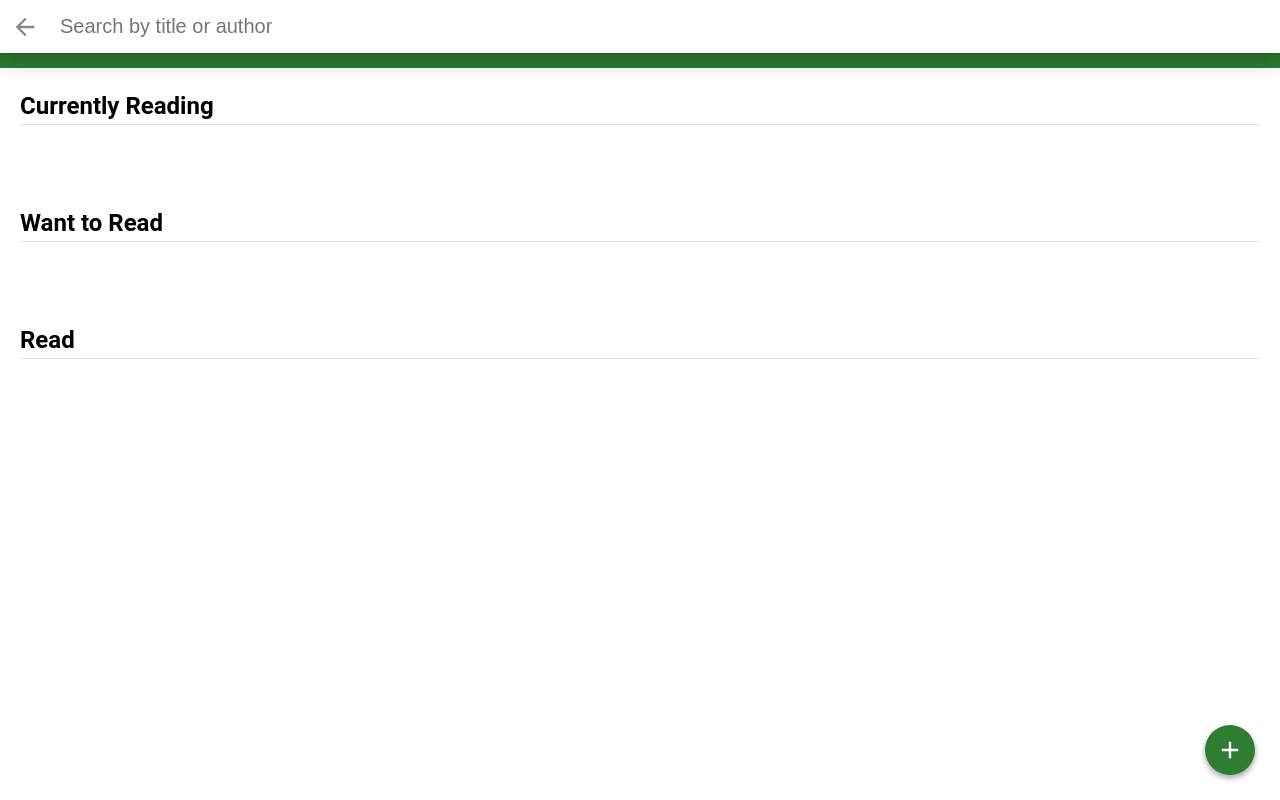
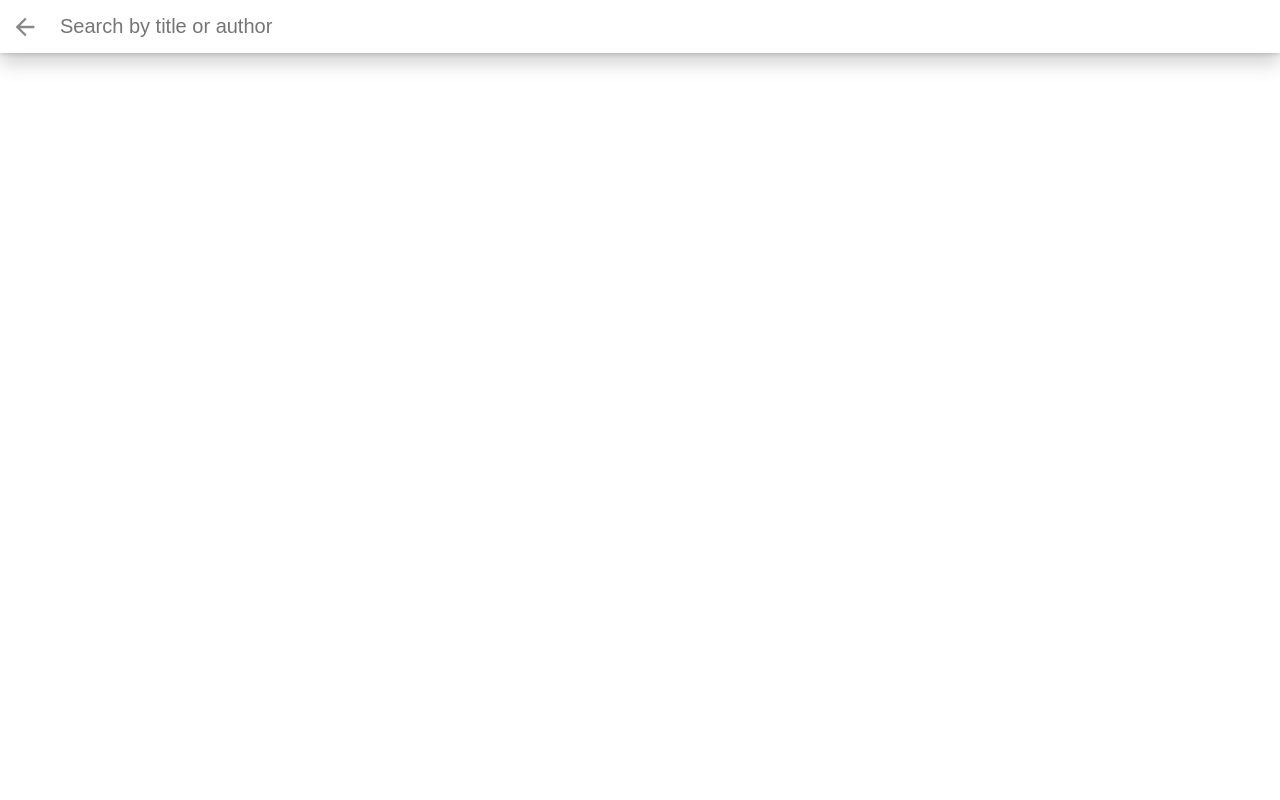
Before and after one commit to yarogallo/myReads, a React (Create React App) app: page /search in a window 1280 px wide. Built offline with nearby package versions, Linux system fonts and the light colour scheme.

Commit message:
Add React Router to keep track page url

```diff
--- a/src/App.js
+++ b/src/App.js
@@ -2,13 +2,20 @@ import React, { Component } from 'react';
 import './App.css';
 import MainPage from './MainPage';
 import SearchPage from './SearchPage';
+import {Route} from 'react-router-dom'
 
 class App extends Component {
     render() {
         return (
 		<div className="app">
-			 <MainPage />
-			<SearchPage />
+			<Route exact path='/' render={()=>(
+				<MainPage />
+			)}/>
+
+			 <Route path="/search" render={()=>(
+				 <SearchPage />
+			 )}/>
+
 		</div>
         );
     }
--- a/src/MainPage.js
+++ b/src/MainPage.js
@@ -1,5 +1,6 @@
 import React, { Component } from 'react';
 import Bookshelf from './Bookshelf';
+import {Link} from 'react-router-dom'
 
 class ListBooks extends Component {
 	constructor(){
@@ -31,7 +32,7 @@ class ListBooks extends Component {
 				</div>
 
 				<div className='open-search'>
-						<a>add book</a>
+						<Link to='/search'>add book</Link>
 				</div>
 			</div>
 		);
--- a/src/QueryInput.js
+++ b/src/QueryInput.js
@@ -1,11 +1,12 @@
 import React, {Component} from 'react';
+import {Link} from 'react-router-dom';
 
 class QueryInput extends Component {
 	render(){
 		const {query, onChangeQuery} = this.props;
 		return(
 			<div className="search-books-bar">
-				<a className="close-search">Close</a>
+				<Link to='/' className="close-search">Close</Link>
 				<div className="search-books-input-wrapper">
 					<input type="text" placeholder="Search by title or author"
 						value={query}
--- a/src/index.js
+++ b/src/index.js
@@ -1,8 +1,13 @@
 import React from 'react';
 import ReactDOM from 'react-dom';
+import {BrowserRouter} from 'react-router-dom'
 import './index.css';
 import App from './App';
 import registerServiceWorker from './registerServiceWorker';
 
-ReactDOM.render(<App />, document.getElementById('root'));
+ReactDOM.render(
+	<BrowserRouter>
+		<App />
+	</BrowserRouter>,
+	document.getElementById('root'));
 registerServiceWorker();
```
